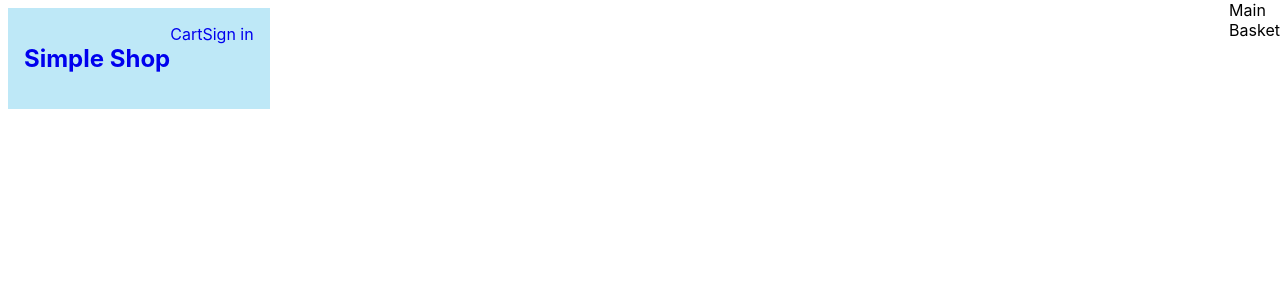
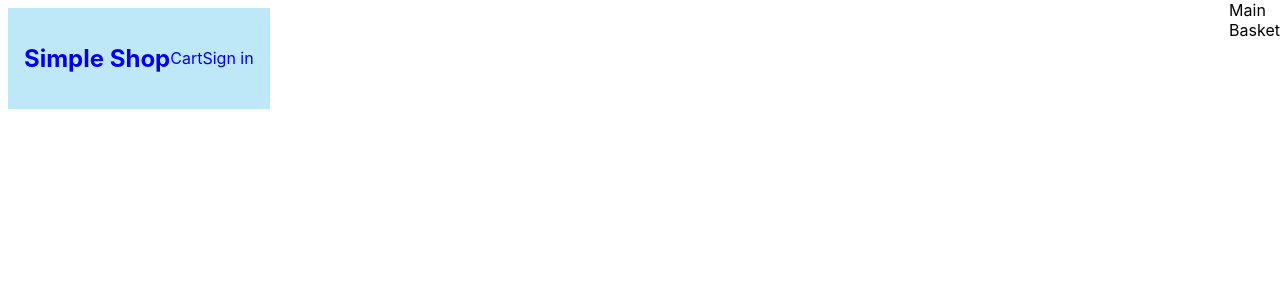
Before and after one commit to ChezVan/ecommerce_react, a React (Create React App) app: page / in a window 1280 px wide. Shown: the top 300 px of the page. Built offline with nearby package versions, Linux system fonts and the light colour scheme.

Commit message:
add fullspot at beginner of r letter

```diff
--- a/src/index.css
+++ b/src/index.css
@@ -22,7 +22,7 @@ a
   justify-content: space-between;
 }
 
-row.center
+.row.center
 {
    align-items: center;
 }
```
